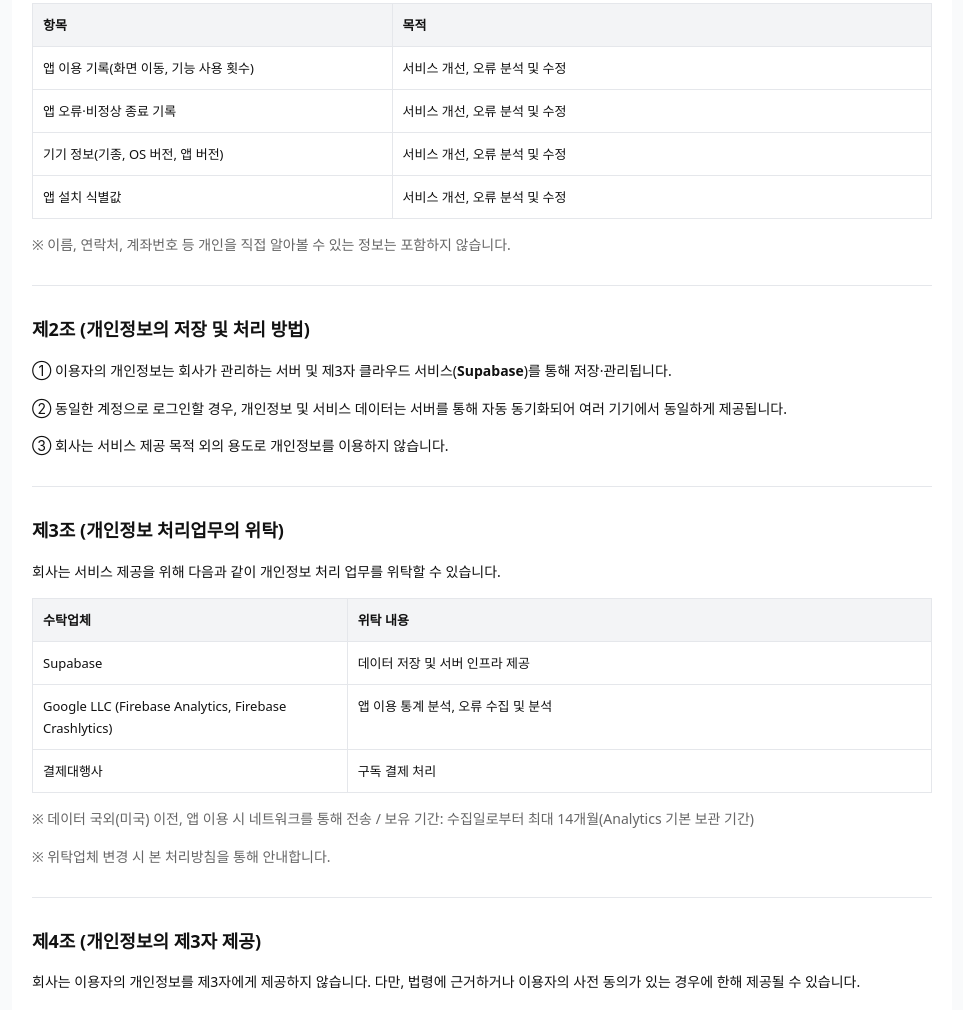
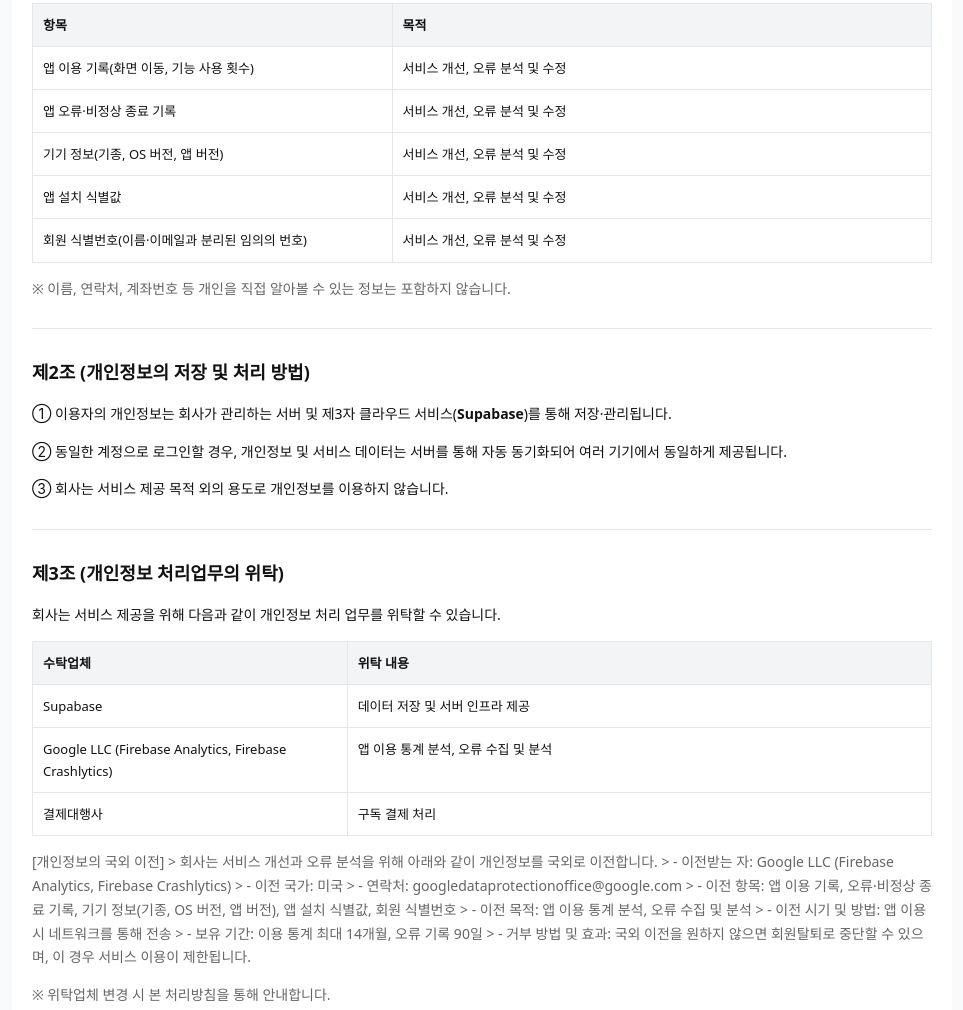
Before and after one commit to jr1122aa/albamanager, a plain HTML site: page privacy.html in a window 1280 px wide. Shown: the part 1236-2246 px from the top of the page, without its empty margins (158-1121 px from the left). Drawn offline with Linux system fonts and the light colour scheme.

Commit message:
Update privacy.html

```diff
--- a/privacy.html
+++ b/privacy.html
@@ -160,6 +160,11 @@
           <td>앱 설치 식별값</td>
           <td>서비스 개선, 오류 분석 및 수정</td>
         </tr>
+        <tr>
+          <td>회원 식별번호(이름·이메일과 분리된 임의의 번호)</td>
+          <td>서비스 개선, 오류 분석 및 수정</td>
+        </tr>
+
       </tbody>
     </table>
     <p class="muted">※ 이름, 연락처, 계좌번호 등 개인을 직접 알아볼 수 있는 정보는 포함하지 않습니다.</p>
@@ -197,7 +202,17 @@
         </tr>
       </tbody>
     </table>
-    <p class="muted">※ 데이터 국외(미국) 이전, 앱 이용 시 네트워크를 통해 전송 / 보유 기간: 수집일로부터 최대 14개월(Analytics 기본 보관 기간)</p>
+    <p class="muted"> [개인정보의 국외 이전]
+> 회사는 서비스 개선과 오류 분석을 위해 아래와 같이 개인정보를 국외로 이전합니다.
+> - 이전받는 자: Google LLC (Firebase Analytics, Firebase Crashlytics)
+> - 이전 국가: 미국
+> - 연락처: googledataprotectionoffice@google.com
+> - 이전 항목: 앱 이용 기록, 오류·비정상 종료 기록, 기기 정보(기종, OS 버전, 앱 버전), 앱 설치 식별값, 회원 식별번호
+> - 이전 목적: 앱 이용 통계 분석, 오류 수집 및 분석
+> - 이전 시기 및 방법: 앱 이용 시 네트워크를 통해 전송
+> - 보유 기간: 이용 통계 최대 14개월, 오류 기록 90일
+> - 거부 방법 및 효과: 국외 이전을 원하지 않으면 회원탈퇴로 중단할 수 있으며, 이 경우 서비스 이용이 제한됩니다.
+</p>
     <p class="muted">※ 위탁업체 변경 시 본 처리방침을 통해 안내합니다.</p>
 
     <hr />
@@ -254,7 +269,12 @@
 
     <hr />
 
-    <h2>제10조 (개인정보 처리방침 변경)</h2>
+    <h2>제10조 (자동 수집 장치의 설치·운영 및 거부)</h2>
+    <p>회사는 서비스 개선을 위해 앱 이용 기록과 오류 정보를 자동으로 수집하는 분석 도구(Google Firebase)를 사용합니다. 이 정보는 광고나 마케팅에 사용하지 않습니다. 수집을 원하지 않으시면 개인정보 보호책임자 이메일로 요청해 주세요.</p>
+
+    <hr />
+
+    <h2>제11조 (개인정보 처리방침 변경)</h2>
     <p>
       본 개인정보 처리방침이 변경되는 경우, 변경 사항은 시행일 7일 전부터
       서비스 내 또는 웹사이트를 통해 공지합니다.
@@ -263,7 +283,7 @@
     <hr />
 
     <p class="muted">
-      본 개인정보 처리방침은 <strong>2026-11-01</strong>부터 적용됩니다.
+      본 개인정보 처리방침은 <strong>2026-11-27</strong>부터 적용됩니다.
     </p>
   </main>
 </body>
```
